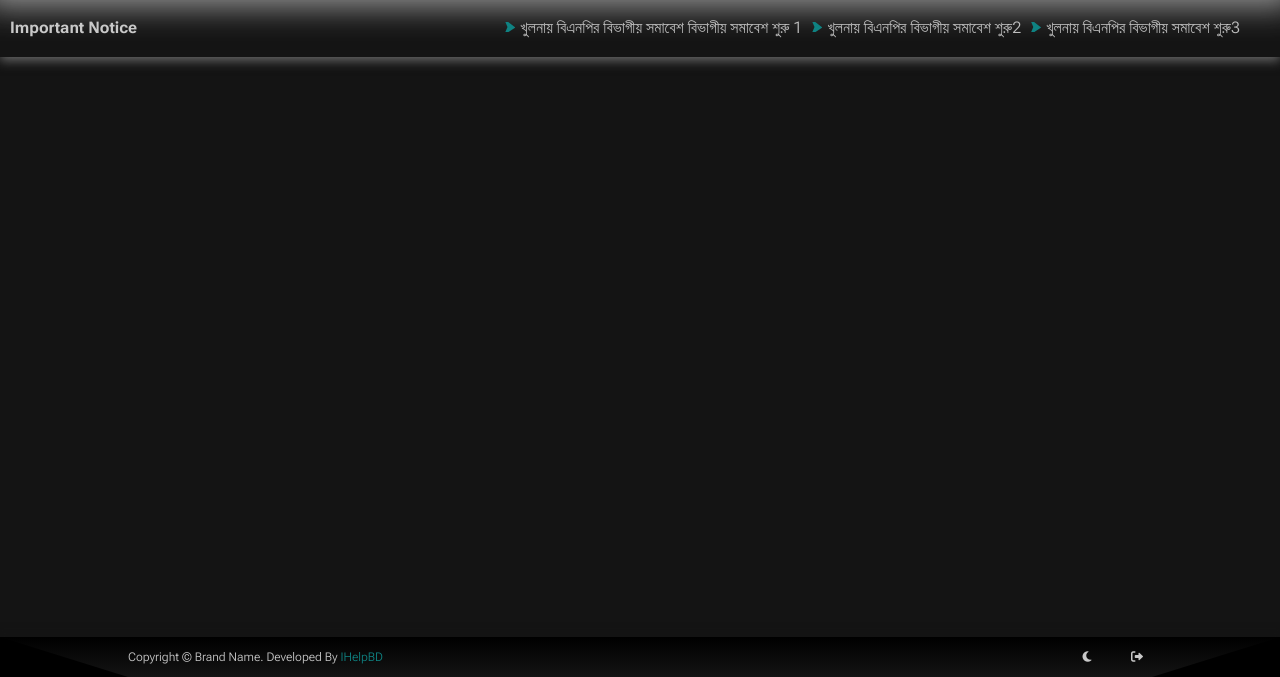
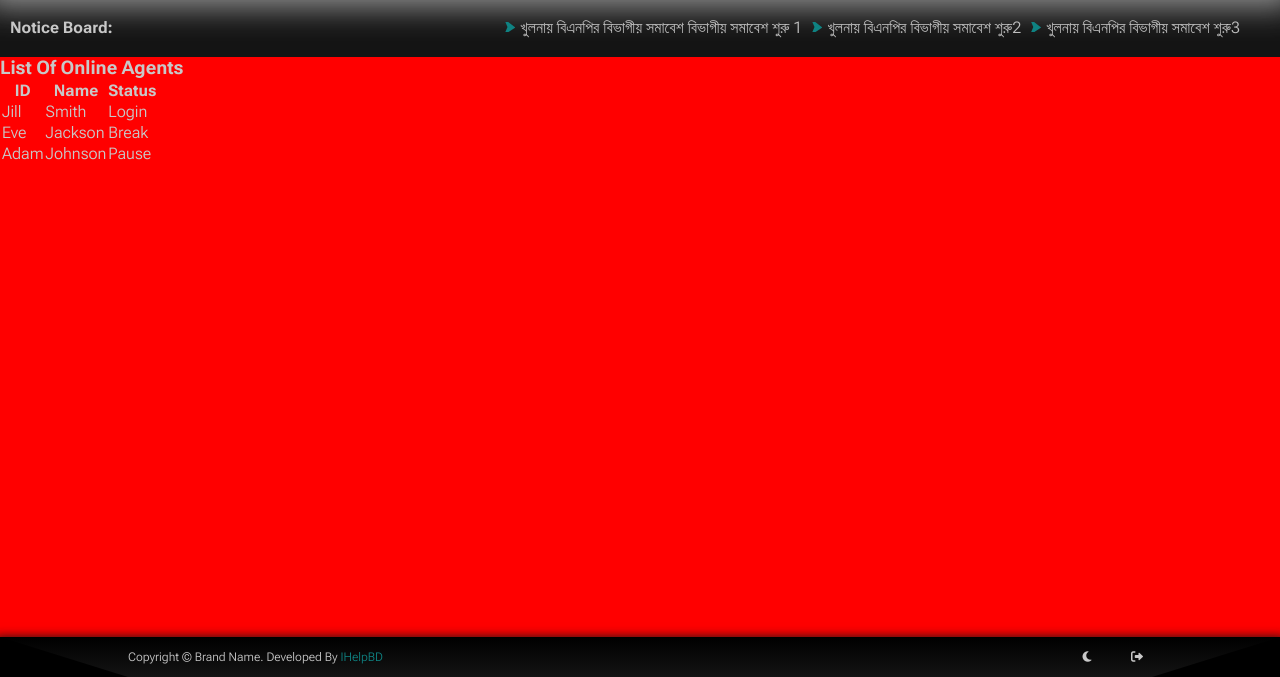
Before and after one commit to mistersakil/agent-panel-ihelpbd, a plain HTML site: page index.html in a window 1280 px wide. Shown: the part 123-800 px from the top of the page. Drawn offline with Linux system fonts and the light colour scheme.

Commit message:
working on agent view

```diff
--- a/css/custom.css
+++ b/css/custom.css
@@ -198,7 +198,7 @@ body {
 #mainContent {
   position: absolute;
   top: 6rem;
-  /* background-color: red; */
+  background-color: red;
   height: calc(100% - 6rem);
   width: 100%;
 }
--- a/css/media_query.css
+++ b/css/media_query.css
@@ -58,7 +58,7 @@
   #header .container .box.center {
     display: none;
   }
-  /* Main contentArea styles */
+  /* contentArea styles */
   #contentArea {
     height: calc(100vh - 12rem);
     top: 9rem;
@@ -69,4 +69,9 @@
     clip-path: polygon(0 0, 100% 0, 100% 0, 0 0);
     display: none;
   }
+  /* mainContent  styles */
+  #mainContent {
+    top: 0rem;
+    height: calc(100% - 0rem);
+  }
 }
--- a/index.html
+++ b/index.html
@@ -132,7 +132,7 @@
     <!-- header section ends -->
     <main id="contentArea">
       <section id="headlineSection">
-        <h2 class="headlineTitle">Important Notice</h2>
+        <h2 class="headlineTitle">Notice Board:</h2>
         <ul class="headlines">
           <li class="headline">
             খুলনায় বিএনপির বিভাগীয় সমাবেশ বিভাগীয় সমাবেশ শুরু 1
@@ -146,9 +146,35 @@
       </section>
       <!-- /.headlineSection -->
       <section id="mainContent">
-        <aside class="col agentView"></aside>
-        <aside class="col callLog"></aside>
-        <aside class="col dialpad"></aside>
+        <aside class="box agentBox">
+          <h3 class="title">List of online agents</h3>
+          <div style="overflow-x: auto" class="agents">
+            <table>
+              <tr>
+                <th>ID</th>
+                <th>Name</th>
+                <th>Status</th>
+              </tr>
+              <tr>
+                <td>Jill</td>
+                <td>Smith</td>
+                <td>Login</td>
+              </tr>
+              <tr>
+                <td>Eve</td>
+                <td>Jackson</td>
+                <td>Break</td>
+              </tr>
+              <tr>
+                <td>Adam</td>
+                <td>Johnson</td>
+                <td>Pause</td>
+              </tr>
+            </table>
+          </div>
+        </aside>
+        <aside class="box logBox"></aside>
+        <aside class="box dialBox"></aside>
       </section>
     </main>
     <!-- /.contentArea -->
```
